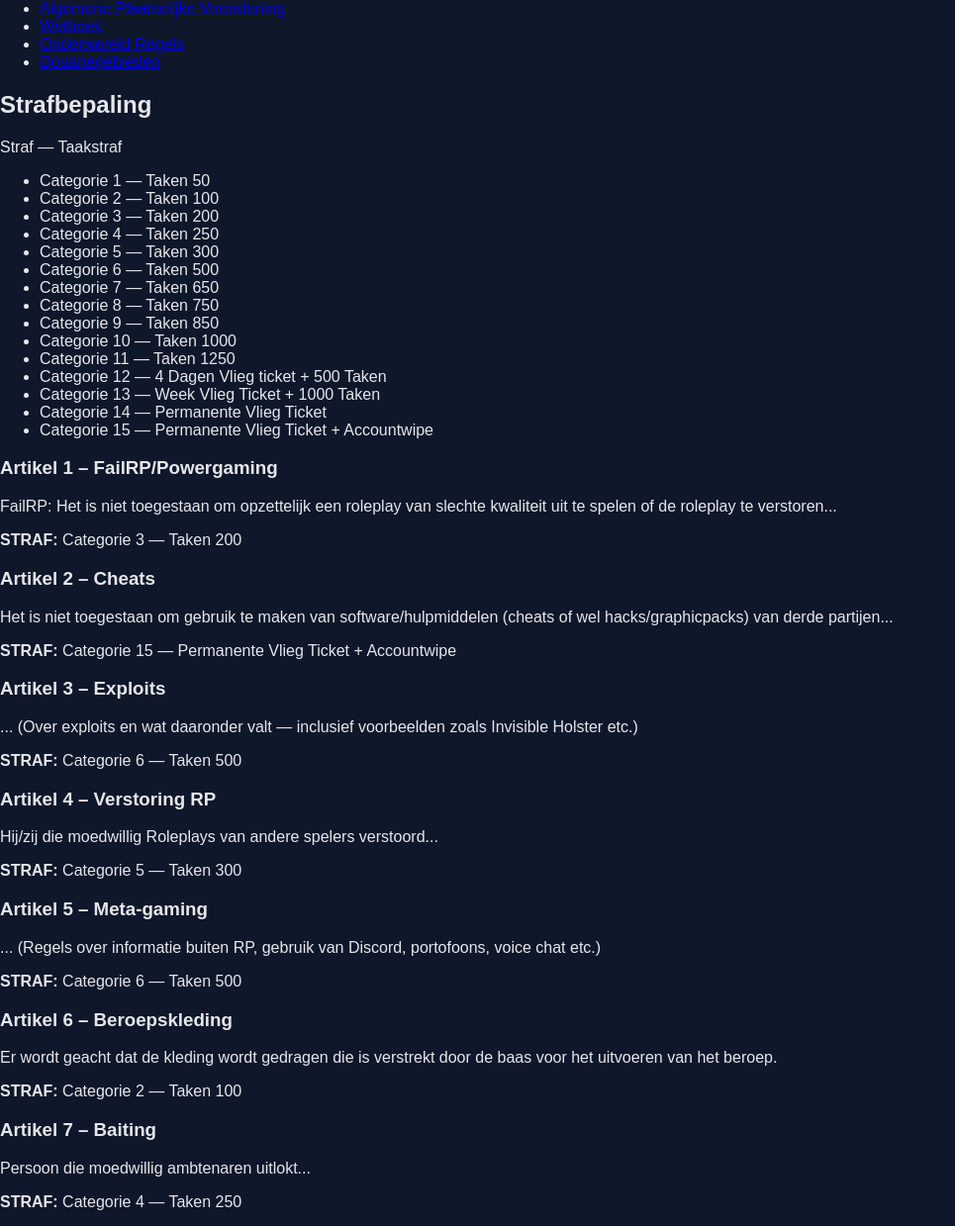
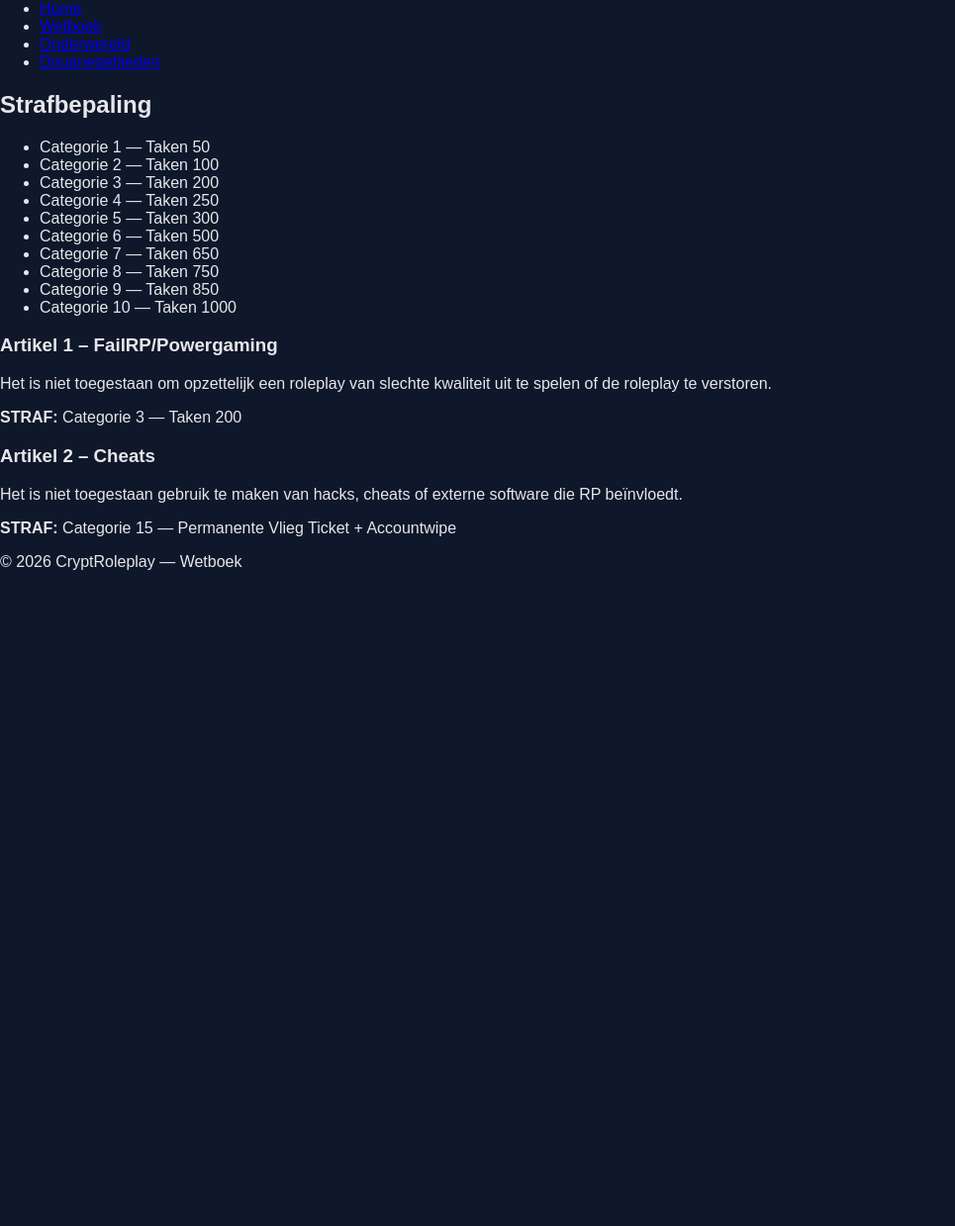
Before and after one commit to boraburger06-ai/CryptRoleplay.github.iosqdwqerq, a plain HTML site: page wetboek.html in a window 1280 px wide. Shown: the part 132-1371 px from the top of the page at 99% size, without its empty margins (0-965 px from the left). After the commit the page ends 800 px from the top, so only its background shows below. Drawn offline with Linux system fonts and the light colour scheme; files that its build step writes are made by us from their sources.

Commit message:
Update wetboek.html

```diff
--- a/wetboek.html
+++ b/wetboek.html
@@ -1,31 +1,33 @@
 <!DOCTYPE html>
 <html lang="nl">
 <head>
-  <meta charset="UTF-8" />
-  <meta name="viewport" content="width=device-width,initial-scale=1" />
-  <title>Wetboek — Ironstead Roleplay</title>
-  <link rel="stylesheet" href="/APV/assets/css/style.css" />
+  <meta charset="UTF-8">
+  <meta name="viewport" content="width=device-width, initial-scale=1.0">
+  <title>CryptRoleplay Wetboek</title>
+  <link rel="stylesheet" href="style.css">
 </head>
-
 <body>
   <header class="header">
-    <h1>Ironstead Roleplay</h1>
-    <p class="subtitle">Algemene Plaatselijke Verordening</p>
-    <nav class="nav">
-      <ul>
-        <li><a href="/">Home</a></li>
-        <li><a href="/APV/apv/">Algemene Plaatselijke Verordening</a></li>
-        <li><a href="/APV/wetboek/">Wetboek</a></li>
-        <li><a href="/APV/onderwereld/">Onderwereld Regels</a></li>
-        <li><a href="/APV/douanegebieden/">Douanegebieden</a></li>
-      </ul>
-    </nav>
+    <div class="container">
+      <div class="logo">
+        <img src="logo.png" alt="CryptRoleplay Logo">
+      </div>
+      <h1>CryptRoleplay</h1>
+      <p class="subtitle">Algemene Plaatselijke Verordening</p>
+      <nav>
+        <ul class="nav-links">
+          <li><a href="index.html">Home</a></li>
+          <li><a href="wetboek.html" class="active">Wetboek</a></li>
+          <li><a href="onderwereld.html">Onderwereld</a></li>
+          <li><a href="douanegebieden.html">Douanegebieden</a></li>
+        </ul>
+      </nav>
+    </div>
   </header>
 
   <main class="container">
     <section>
       <h2>Strafbepaling</h2>
-      <p>Straf — Taakstraf</p>
       <ul>
         <li>Categorie 1 — Taken 50</li>
         <li>Categorie 2 — Taken 100</li>
@@ -37,55 +39,26 @@
         <li>Categorie 8 — Taken 750</li>
         <li>Categorie 9 — Taken 850</li>
         <li>Categorie 10 — Taken 1000</li>
-        <li>Categorie 11 — Taken 1250</li>
-        <li>Categorie 12 — 4 Dagen Vlieg ticket + 500 Taken</li>
-        <li>Categorie 13 — Week Vlieg Ticket + 1000 Taken</li>
-        <li>Categorie 14 — Permanente Vlieg Ticket</li>
-        <li>Categorie 15 — Permanente Vlieg Ticket + Accountwipe</li>
       </ul>
     </section>
 
     <section>
       <h3>Artikel 1 – FailRP/Powergaming</h3>
-      <p>FailRP: Het is niet toegestaan om opzettelijk een roleplay van slechte kwaliteit uit te spelen of de roleplay te verstoren...</p>
+      <p>Het is niet toegestaan om opzettelijk een roleplay van slechte kwaliteit uit te spelen of de roleplay te verstoren.</p>
       <p><strong>STRAF:</strong> Categorie 3 — Taken 200</p>
 
       <h3>Artikel 2 – Cheats</h3>
-      <p>Het is niet toegestaan om gebruik te maken van software/hulpmiddelen (cheats of wel hacks/graphicpacks) van derde partijen...</p>
+      <p>Het is niet toegestaan gebruik te maken van hacks, cheats of externe software die RP beïnvloedt.</p>
       <p><strong>STRAF:</strong> Categorie 15 — Permanente Vlieg Ticket + Accountwipe</p>
 
-      <h3>Artikel 3 – Exploits</h3>
-      <p>... (Over exploits en wat daaronder valt — inclusief voorbeelden zoals Invisible Holster etc.)</p>
-      <p><strong>STRAF:</strong> Categorie 6 — Taken 500</p>
-
-      <h3>Artikel 4 – Verstoring RP</h3>
-      <p>Hij/zij die moedwillig Roleplays van andere spelers verstoord...</p>
-      <p><strong>STRAF:</strong> Categorie 5 — Taken 300</p>
-
-      <h3>Artikel 5 – Meta‑gaming</h3>
-      <p>... (Regels over informatie buiten RP, gebruik van Discord, portofoons, voice chat etc.)</p>
-      <p><strong>STRAF:</strong> Categorie 6 — Taken 500</p>
-
-      <h3>Artikel 6 – Beroepskleding</h3>
-      <p>Er wordt geacht dat de kleding wordt gedragen die is verstrekt door de baas voor het uitvoeren van het beroep.</p>
-      <p><strong>STRAF:</strong> Categorie 2 — Taken 100</p>
-
-      <!-- Je kunt hier alle artikelen blijven toevoegen in dezelfde stijl -->
-
-      <h3>Artikel 7 – Baiting</h3>
-      <p>Persoon die moedwillig ambtenaren uitlokt...</p>
-      <p><strong>STRAF:</strong> Categorie 4 — Taken 250</p>
-
-      <h3>Artikel 8 – Spam</h3>
-      <p>... (Artikel 8 tekst)</p>
-      <p><strong>STRAF:</strong> Categorie 2 — Taken 100</p>
-
-      <!-- En zo verder tot alle artikelen die in de Ironstead APV staan -->
+      <!-- Voeg hier al je artikelen toe in dezelfde stijl -->
     </section>
   </main>
 
-  <footer class="footer">
-    <p>© Ironstead Roleplay — Algemene Plaatselijke Verordening</p>
+  <footer>
+    <div class="container">
+      <p>© 2026 CryptRoleplay — Wetboek</p>
+    </div>
   </footer>
 </body>
 </html>
```
